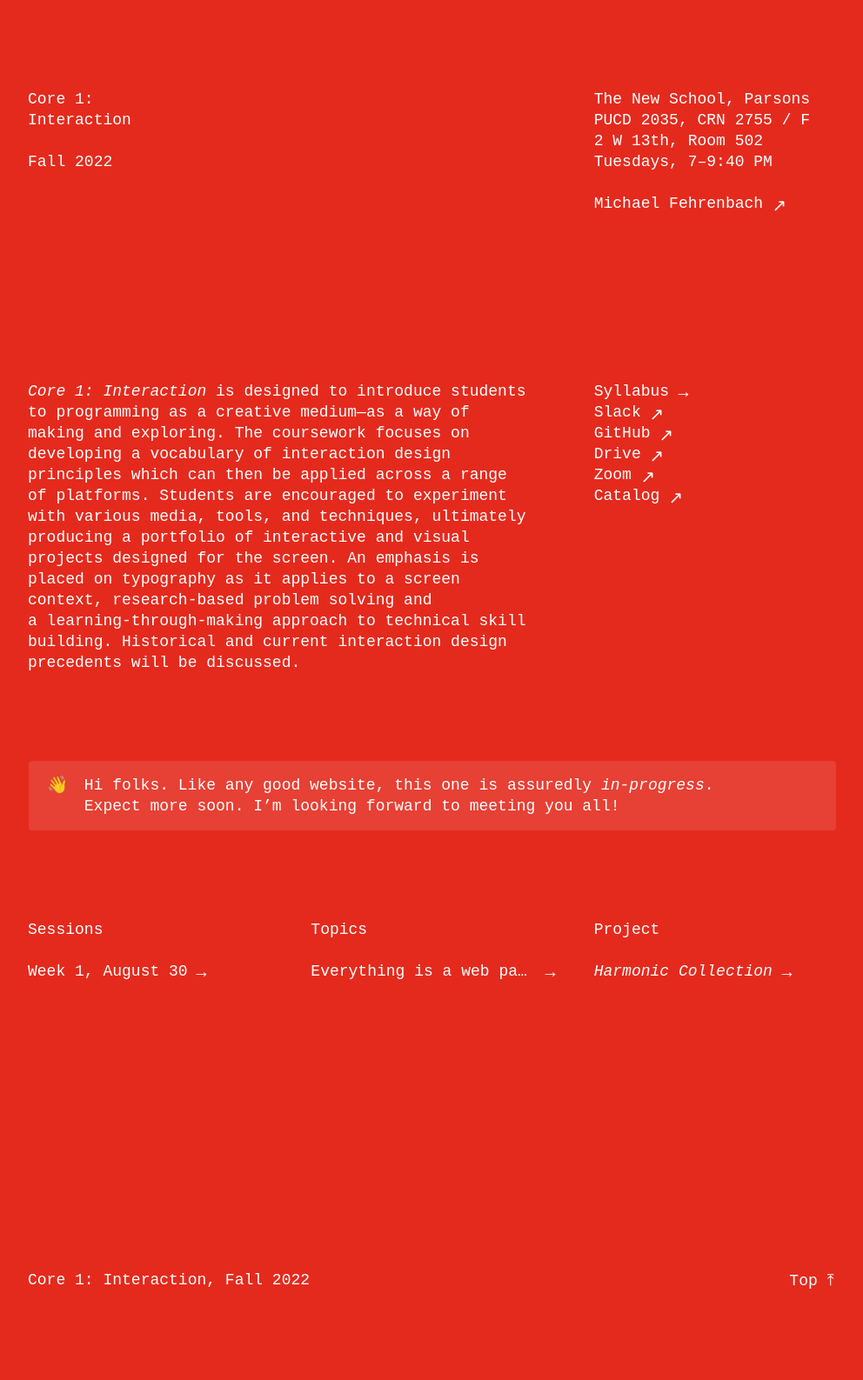
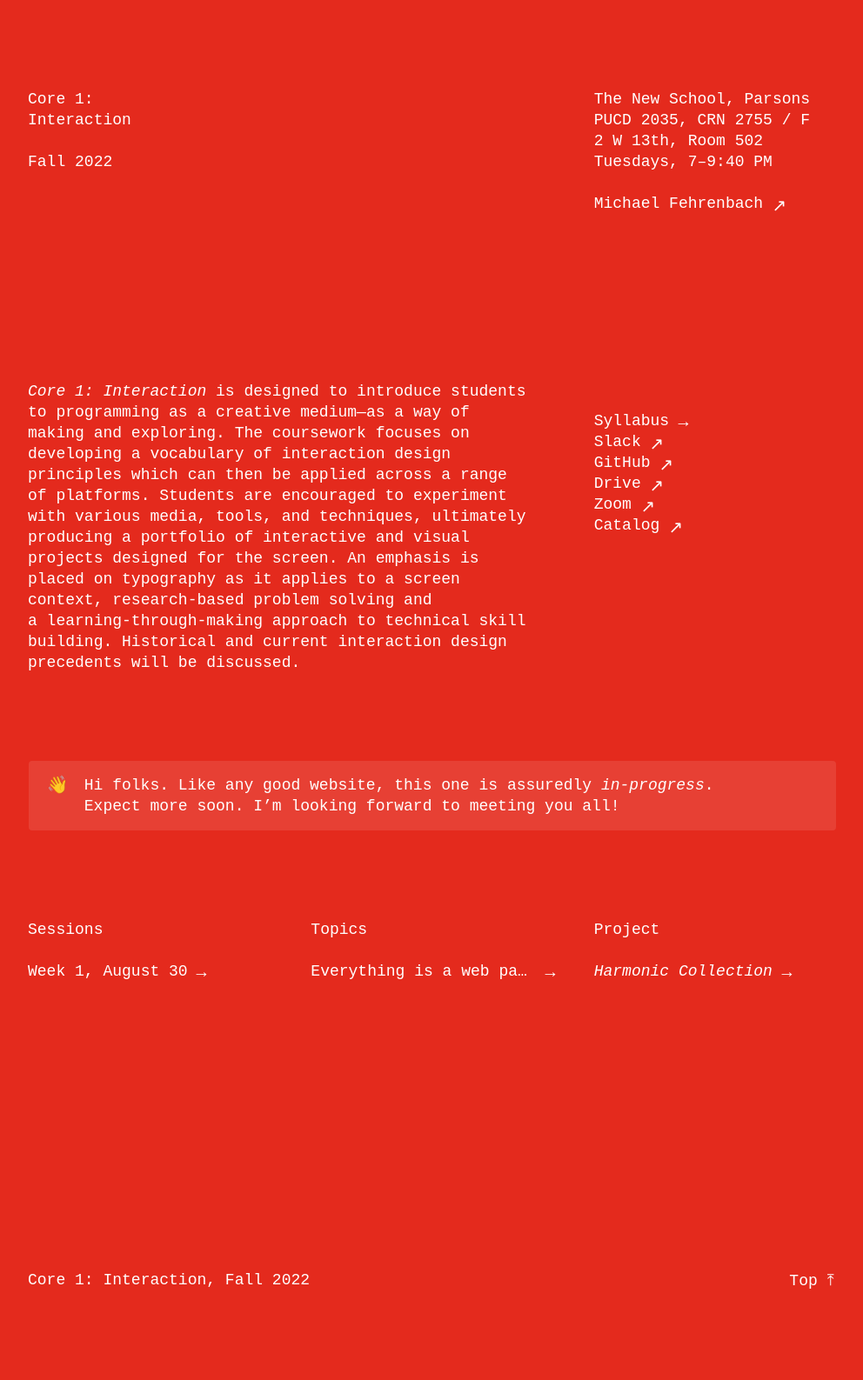
Before and after one commit to core-interaction/core-interaction.github.io, a Jekyll site: the page built from index.md, in a window 1280 px wide. Shown: the whole page at 87% size, without its empty margins (143-1135 px from the left). Built offline with Jekyll 4.4.1, drawn with Linux system fonts in a browser that asks for light colours.

Commit message:
Note/spacing.

```diff
--- a/assets/styles/_markdown.scss
+++ b/assets/styles/_markdown.scss
@@ -30,10 +30,10 @@
 		}
 
 		+ * {
-			--margin--top:           var(--margin--vertical--2);
+			--margin--top:           var(--margin--vertical--2); // Think of this as its margin-bottom.
 			--margin--top--previous: var(--margin--vertical--4);
 
-			+ * { --margin--top--previous: var(--margin--vertical--2) }
+			+ * { --margin--top--previous: var(--margin--vertical--2) } // Think of this as its margin-bottom.
 		}
 	}
 
@@ -360,8 +360,8 @@
 			grid-column:  1 / span 2;
 			margin-right: 2ch;
 
-			&:first-child + .right { --margin--top: 0rem; }
-			&:not(:first-child)+ .right { --margin--top: var(--margin--top--previous) }
+			&:first-child + .right { --margin--top: initial }
+			&:not(:first-child) + .right { --margin--top: var(--margin--top--previous) }
 		}
 
 		.right {
```
